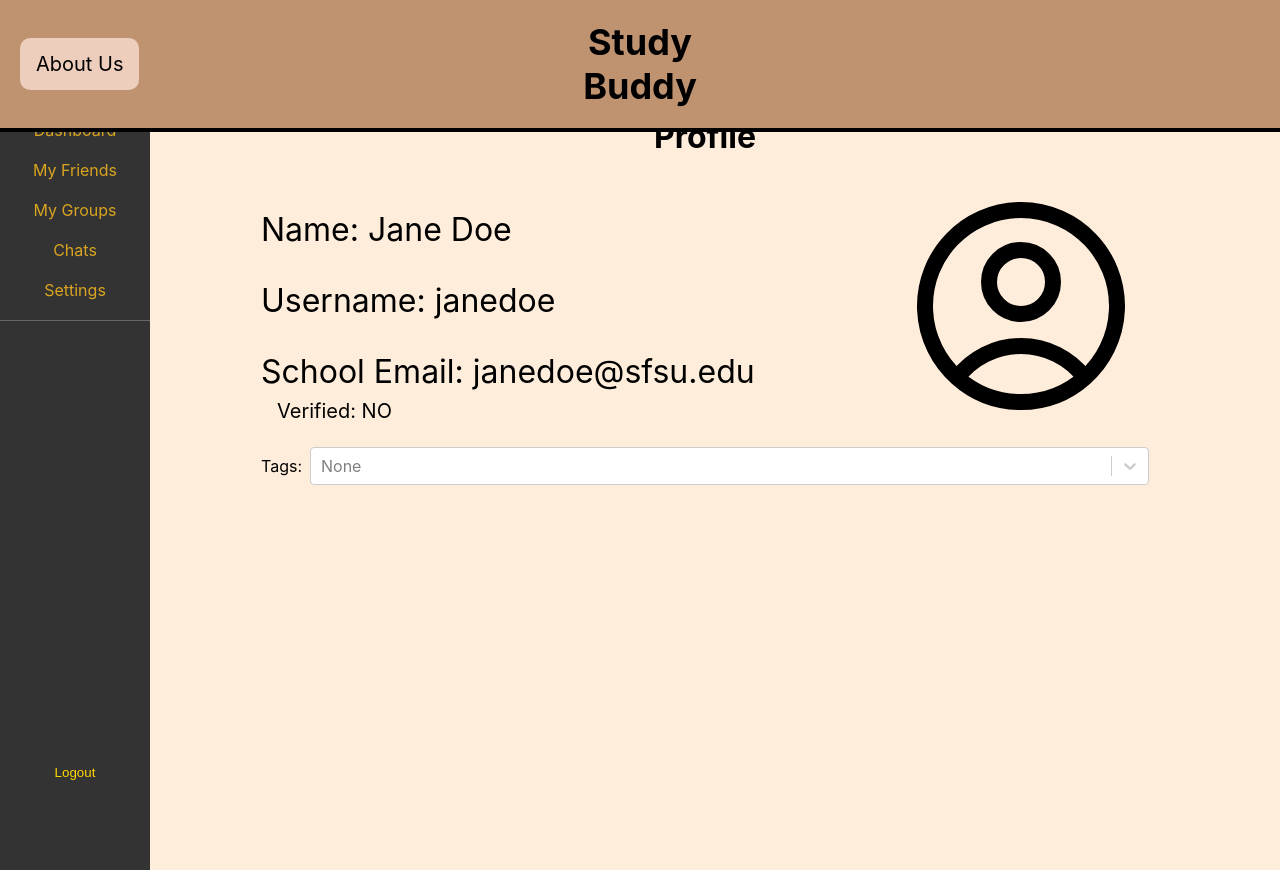
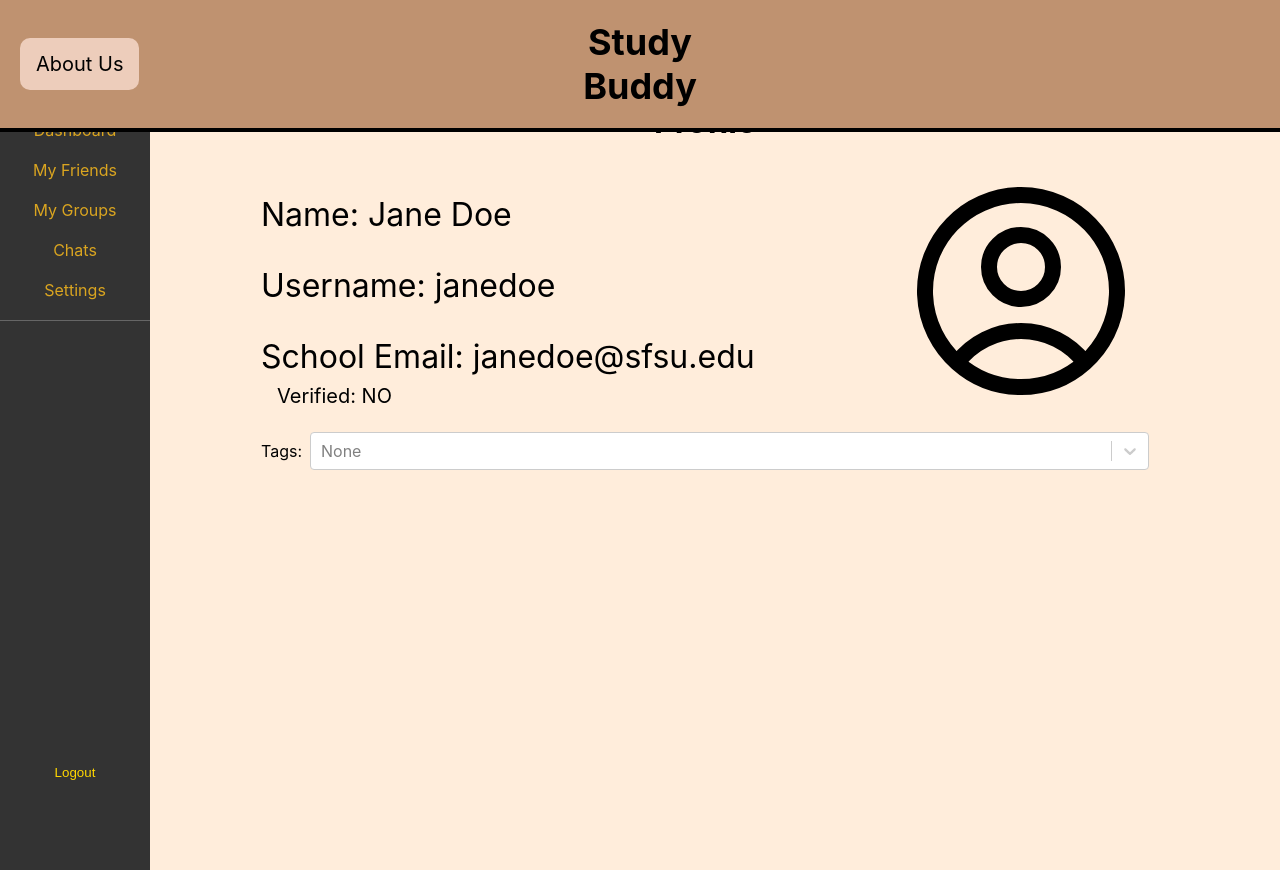
Before and after one commit to nguyenkkent/StuddyBuddy-Individual, a React (Create React App) app in the folder application/frontend/: page /profile in a window 1280 px wide. After the commit the page ends 800 px from the top, so only its background shows below. Built offline with nearby package versions, Linux system fonts and the light colour scheme; no server answers.

Commit message:
overflow fix

```diff
--- a/application/frontend/src/css/Profile.css
+++ b/application/frontend/src/css/Profile.css
@@ -3,10 +3,11 @@
   display: flex;
   justify-content: center;
   align-items: center;
-  min-height: 100vh;
+  min-height: calc(100vh - 70px);
   padding: 20px;
   /* FIXME: remove hardcoded alignment fix */
-  padding-top: 50px;
+  padding-top: 70px;
+  padding-bottom: 0px;
   padding-left: 150px;
 }
 
```
